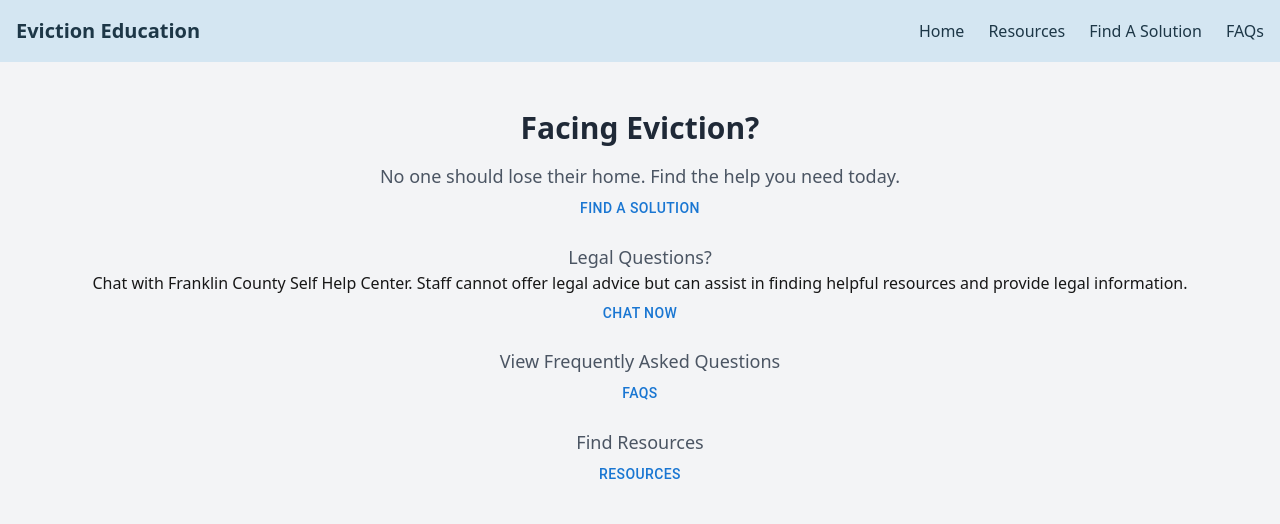
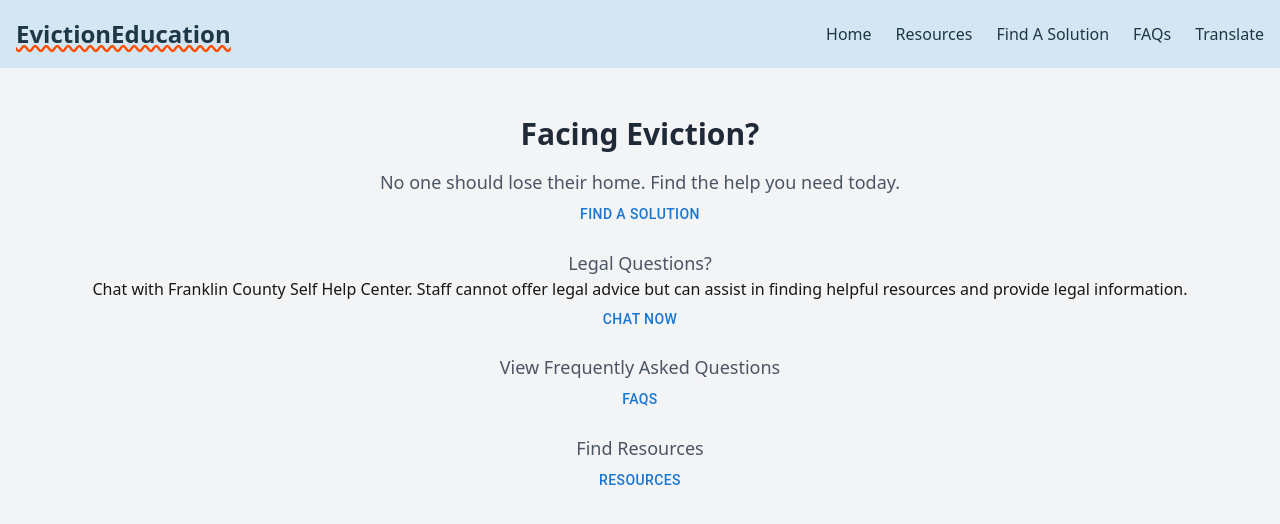
Before and after one commit to aerin-krebs/5915Eviction2, a Next.js app in the folder eviction2app/: page / in a window 1280 px wide. Shown: the top 524 px of the page. Built offline with nearby package versions, Linux system fonts and the light colour scheme.

Commit message:
Header design updates

```diff
--- a/eviction2app/src/app/components/Header.js
+++ b/eviction2app/src/app/components/Header.js
@@ -12,7 +12,7 @@ export default function Header() {
 
   return (
     <header className={styles.header}>
-      <h1 className={styles.title}>Eviction Education</h1>
+      <h1 className={styles.title}>EvictionEducation</h1>
       <div className={styles.menuButton}>
         <button onClick={() => setMenuOpen(!menuOpen)}>
           {menuOpen ? <X size={24} /> : <Menu size={24} />}
@@ -23,6 +23,7 @@ export default function Header() {
         <Link href="/resource-finder" underline="hover" color=" #1d3747" className={styles.navLink}>Resources</Link>
         <Link href="/decision-finder" underline="hover" color=" #1d3747" className={styles.navLink}>Find A Solution</Link>
         <Link href="/faq" underline="hover" color=" #1d3747" className={styles.navLink}>FAQs</Link>
+        <Link href="/" underline="hover" color=" #1d3747" className={styles.navLink}>Translate</Link>
       </div>
       {menuOpen && (
         <motion.div
@@ -33,6 +34,7 @@ export default function Header() {
           <Link href="/resource-finder" underline="hover" color="#1d3747" className={styles.mobileMenuLink}>Resources</Link>
           <Link href="/decision-finder" underline="hover" color="#1d3747" className={styles.mobileMenuLink}>Find A Solution</Link>
           <Link href="/faq" underline="hover" color="#1d3747" className={styles.mobileMenuLink}>FAQs</Link>
+          <Link href="/" underline="hover" color="#1d3747" className={styles.mobileMenuLink}>Translate</Link>
         </motion.div>
       )}
     </header>
--- a/eviction2app/src/app/components/Header.module.css
+++ b/eviction2app/src/app/components/Header.module.css
@@ -1,6 +1,5 @@
 .header {
     background-color: #d4e6f2;
-    color: white;
     padding: 1rem;
     display: flex;
     justify-content: space-between;
@@ -8,9 +7,12 @@
 }
 
 .title {
-    font-size: 1.25rem;
+    font-size: 1.5rem;
     font-weight: bold;
     color: #1d3747;
+    text-decoration: underline;
+    text-decoration-color: #ff4d00;
+    text-decoration-style:wavy;
 }
 
 .menuButton {
```
